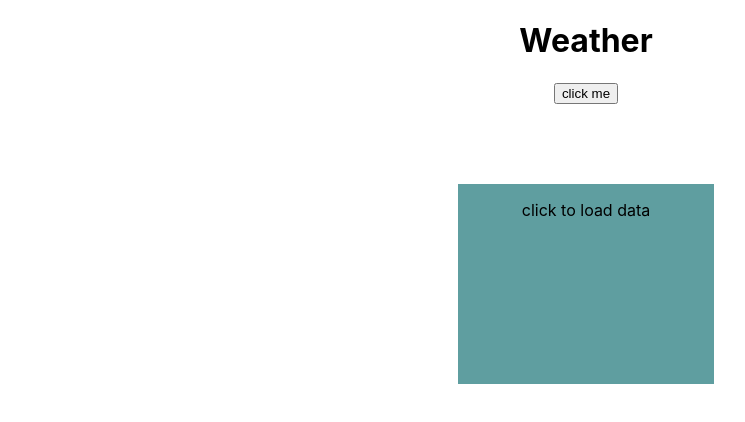
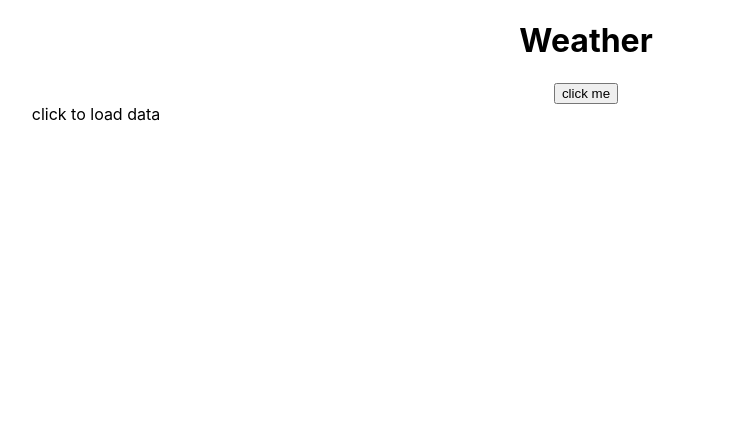
Before and after one commit to record033/async_weather, a React (Create React App) app: page / in a window 1280 px wide. Shown: the top 422 px of the page, without its empty margins (54-799 px from the left). Built offline with nearby package versions, Linux system fonts and the light colour scheme.

Commit message:
bootstrap imp + minor fixes

```diff
--- a/package.json
+++ b/package.json
@@ -6,7 +6,9 @@
     "@testing-library/jest-dom": "^4.2.4",
     "@testing-library/react": "^9.3.2",
     "@testing-library/user-event": "^7.1.2",
+    "bootstrap": "^4.5.2",
     "react": "^16.13.1",
+    "react-bootstrap": "^1.3.0",
     "react-dom": "^16.13.1",
     "react-redux": "^7.2.1",
     "react-scripts": "3.4.1",
--- a/src/components/weatherCard/weatherCard.js
+++ b/src/components/weatherCard/weatherCard.js
@@ -2,7 +2,7 @@ import React from "react";
 import { getPosition } from "../../helpers/getPosition";
 import { actionHandler } from "../../helpers/actionHandler";
 import { useDispatch, useSelector } from "react-redux";
-import { Spinner, WeatherCardWrapper } from "./styles";
+import { Spinner } from "./styles";
 import { apiKey } from "../../config";
 
 export const WeatherCard = () => {
@@ -29,26 +29,33 @@ export const WeatherCard = () => {
 
       const rawWeatherData = await response.json();
       weatherDispatch(actionHandler(rawWeatherData));
+      console.log("Ready");
     } catch (error) {
       console.log("error", error);
     }
   };
+
   return (
     <>
       <h1>Weather</h1>
       <button onClick={getWeather}>click me</button>
-      <WeatherCardWrapper>
-        {weather.weatherData === null && !weather.isLoading  ? (
-          <p>click to load data </p>
+      <div>
+        <div style={{ maxWidth: "300px" }}>
+          {weather.weatherData === null && !weather.isLoading ? (
+            <div>click to load data </div>
           ) : weather.isLoading && weather.weatherData === null ? (
+            <div>
               <Spinner />
+            </div>
           ) : (
-          <>
+            <div>
               <p>Time is {weather.weatherData.time}</p>
               <p>Temp is {weather.weatherData.temperature} deg</p>
-          </>
+              <div src={weather.weatherData.iconSrc} />
+            </div>
           )}
-      </WeatherCardWrapper>
+        </div>
+      </div>
     </>
   );
 };
```
Also changed, not shown: src/logo.svg (deleted), 1 other file (tests, documents, lock files or other folders). Lines whose indentation alone changed are shown as unchanged.
